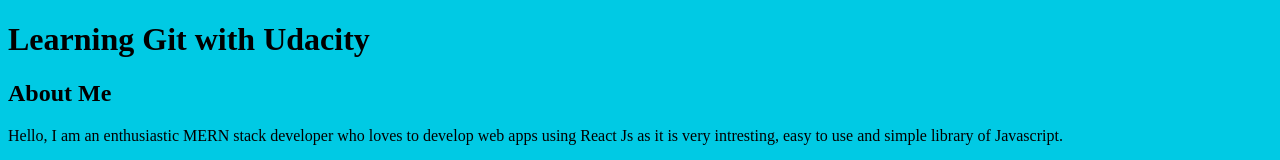
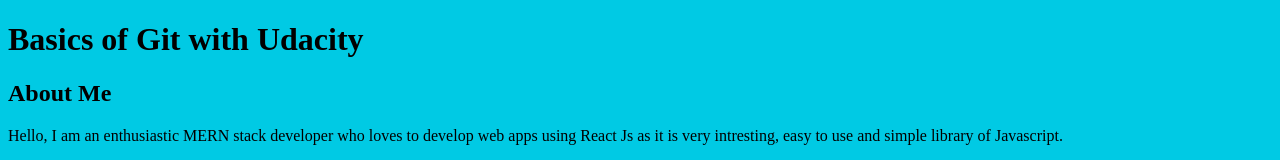
Before and after one commit to Kishan-kr/New-Git-Project, a plain HTML site: page index.html in a window 1280 px wide. Shown: the top 160 px of the page. Drawn offline with Linux system fonts and the light colour scheme.

Commit message:
Update header to 'Basics of Git'

```diff
--- a/index.html
+++ b/index.html
@@ -7,7 +7,7 @@
   <title>New Git Project</title>
 </head>
 <body>
-  <h1>Learning Git with Udacity</h1>
+  <h1>Basics of Git with Udacity</h1>
   <div class="container">
     <main>
 
```
